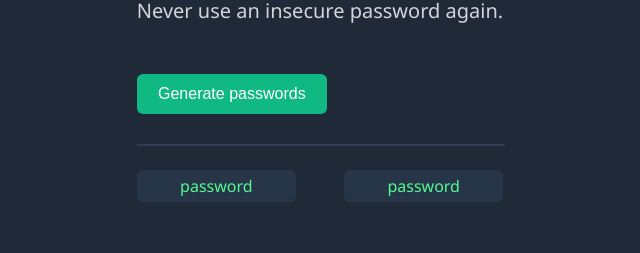
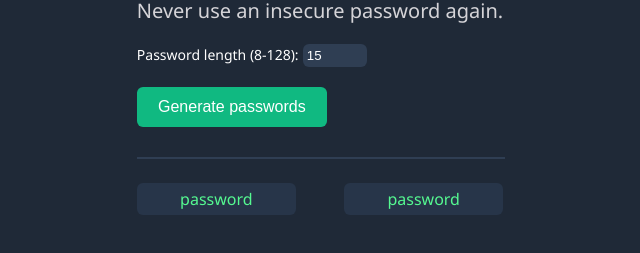
Before and after one commit to azalea-aztech/Password-generator, a website built with Vite: page index.html in a window 1280 px wide. Shown: the part 163-416 px from the top of the page, without its empty margins (320-960 px from the left). Built offline with nearby package versions, Linux system fonts and the light colour scheme.

Commit message:
add changing password length

```diff
--- a/index.css
+++ b/index.css
@@ -26,6 +26,19 @@ h3 {
     color: #D5D4D8;
 }
 
+#passwordLength {
+    margin-top: 20px;
+    background-color: #2F3E53;
+    border: none;
+    border-radius: 6px;
+    color: #FFFFFF;
+    padding: 4px;
+}
+
+label {
+    font-size: 14px;
+}
+
 hr {
     width: 100%;
     border: 1px solid #2F3E53;
@@ -39,7 +52,7 @@ button {
     height: 40px;
     width: 190px;
     font-size: 16px;
-    margin-top: 50px;
+    margin-top: 20px;
     color: #FFFFFF;
     padding: 9px 15px;
 }
--- a/index.html
+++ b/index.html
@@ -8,6 +8,10 @@
             <h1 id="second-heading">random password</h1>
         </div>
         <h3>Never use an insecure password again.</h3>
+        <div id="lengthInput">
+            <label for="passwordLength">Password length (8-128):</label>
+            <input type="number" id="passwordLength" min="8" max="128" value="15">
+        </div>
         <button id="generateBtn" onclick="generatePasswords()">Generate passwords</button>
         <hr>
         <div id="passwords">
--- a/index.js
+++ b/index.js
@@ -1,15 +1,19 @@
 const characters = ["A","B","C","D","E","F","G","H","I","J","K","L","M","N","O","P","Q","R","S","T","U","V","W","X","Y","Z","a","b","c","d","e","f","g","h","i","j","k","l","m","n","o","p","q","r","s","t","u","v","w","x","y","z", "0", "1", "2", "3", "4", "5", "6", "7", "8", "9","~","`","!","@","#","$","%","^","&","*","(",")","_","-","+","=","{","[","}","]",",","|",":",";","<",">",".","?",
 "/"];
+let passwordLength = 15;
 
 const generateButton = document.getElementById("generateBtn");
 const passwordOne = document.getElementById("password1");
 const passwordTwo = document.getElementById("password2");
 
+const passwordLenEL = document.getElementById("passwordLength");
+
 function generatePasswords() {
     let newPasswordOne = "";
     let newPasswordTwo = "";
+    passwordLength = passwordLenEL.value;
 
-    for(let i = 0; i < 15; i++) {
+    for(let i = 0; i < passwordLength; i++) {
         newPasswordOne += randomCharacter();
         newPasswordTwo += randomCharacter();
     }
```
